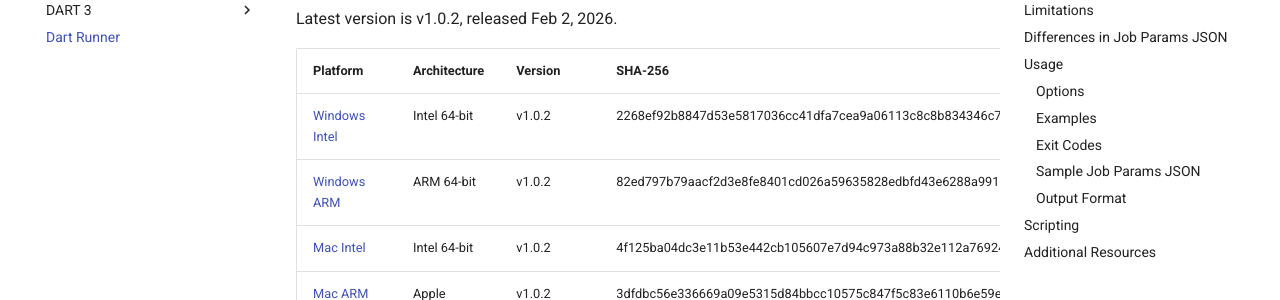
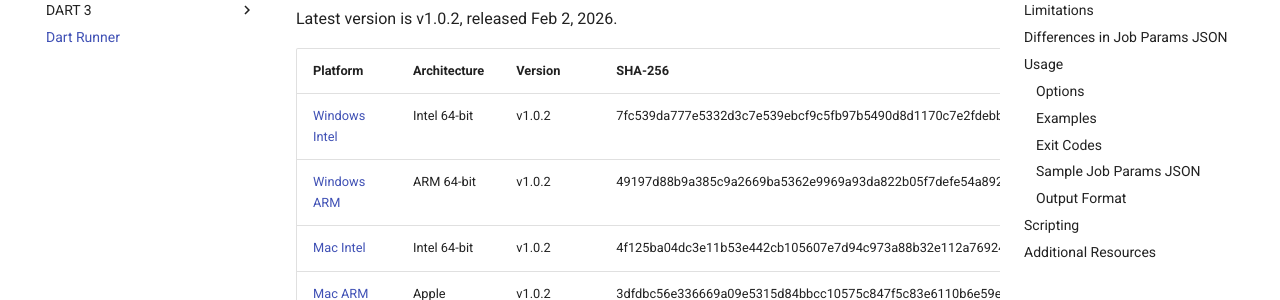
Before and after one commit to APTrust/dart-docs, an MkDocs documentation site: the page built from docs/runner/index.md, in a window 1280 px wide and 900 px high, scrolled down 833 px. Shown: the part 152-452 px from the top of the window. Built offline with MkDocs 1.6.1 and Material for MkDocs 9.7.7, drawn with Linux system fonts in a browser that asks for light colours; comment, search, counter and statistics services are not loaded.

Commit message:
Fixed windows checksums

```diff
--- a/docs/runner/index.md
+++ b/docs/runner/index.md
@@ -29,8 +29,8 @@
 
 | Platform | Architecture | Version | SHA-256 |
 | -------- | ------------ | ------- | ------- |
-| [Windows Intel](https://s3.amazonaws.com/aptrust.public.download/dart-runner/v1.0.2/windows/amd64/apt-cmd.exe) | Intel 64-bit | v1.0.2 | 2268ef92b8847d53e5817036cc41dfa7cea9a06113c8c8b834346c7e2e01c494 |
-| [Windows ARM](https://s3.amazonaws.com/aptrust.public.download/dart-runner/v1.0.2/windows/arm64/apt-cmd.exe) | ARM 64-bit | v1.0.2 | 82ed797b79aacf2d3e8fe8401cd026a59635828edbfd43e6288a9911328402ff |
+| [Windows Intel](https://s3.amazonaws.com/aptrust.public.download/dart-runner/v1.0.2/windows/amd64/apt-cmd.exe) | Intel 64-bit | v1.0.2 | 7fc539da777e5332d3c7e539ebcf9c5fb97b5490d8d1170c7e2fdebb96fa4e05 |
+| [Windows ARM](https://s3.amazonaws.com/aptrust.public.download/dart-runner/v1.0.2/windows/arm64/apt-cmd.exe) | ARM 64-bit | v1.0.2 | 49197d88b9a385c9a2669ba5362e9969a93da822b05f7defe54a89293d1ec48c |
 | [Mac Intel](https://s3.amazonaws.com/aptrust.public.download/dart-runner/v1.0.2/mac/amd64/apt-cmd)  | Intel 64-bit | v1.0.2 | 4f125ba04dc3e11b53e442cb105607e7d94c973a88b32e112a7692482da5d14a |
 | [Mac ARM](https://s3.amazonaws.com/aptrust.public.download/dart-runner/v1.0.2/mac/arm64/apt-cmd) | Apple Silicon (M series) | v1.0.2 | 3dfdbc56e336669a09e5315d84bbcc10575c847f5c83e6110b6e59e9a1ef1a74 |
 | [Linux Intel](https://s3.amazonaws.com/aptrust.public.download/dart-runner/v1.0.2/linux/amd64/apt-cmd) | Intel 64-bit | v1.0.2 | 1164b04df7cbbd4c947e73368a3d6dbad5b636a3fe5becb968e6d3cc3985d2d8 |
```
